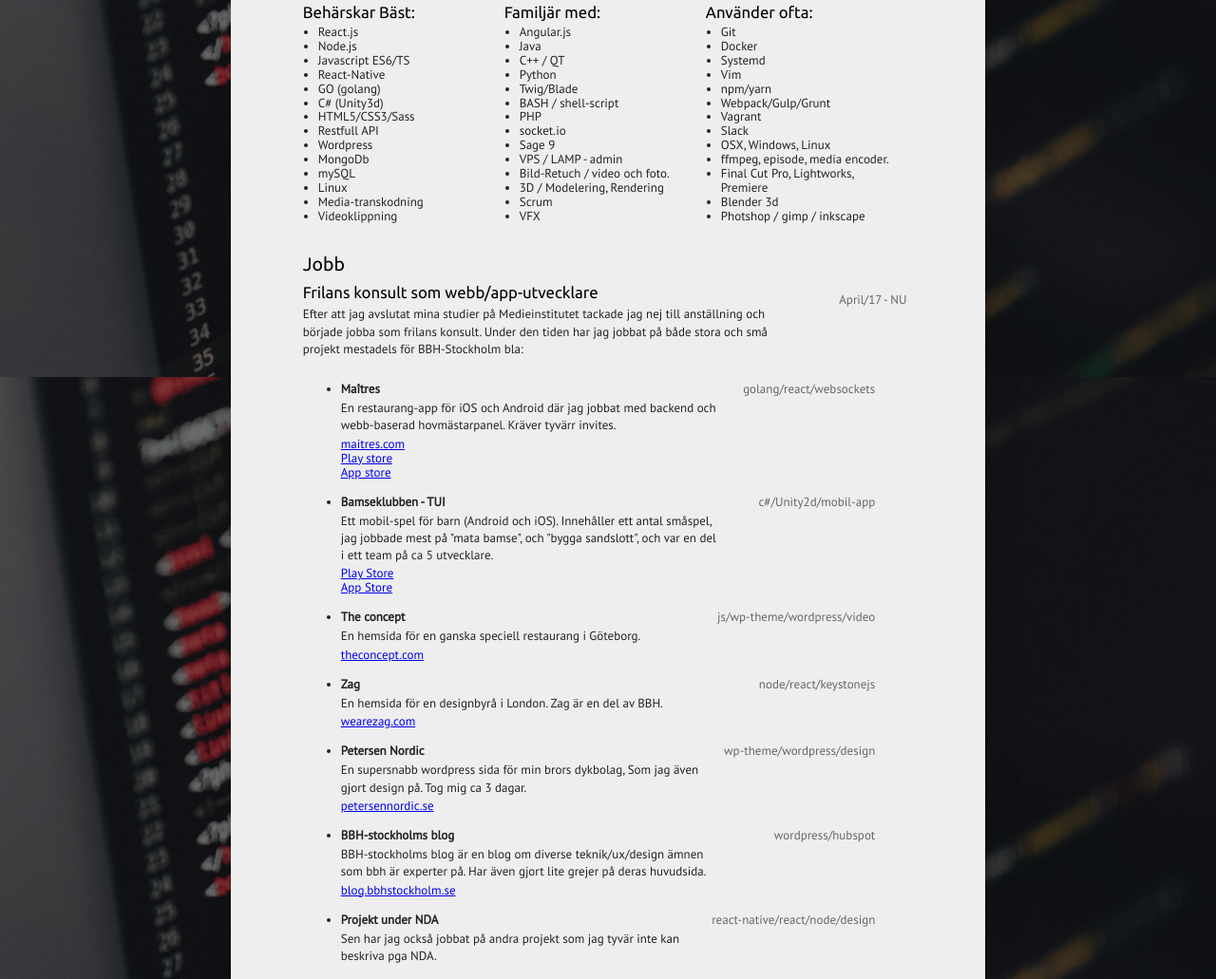
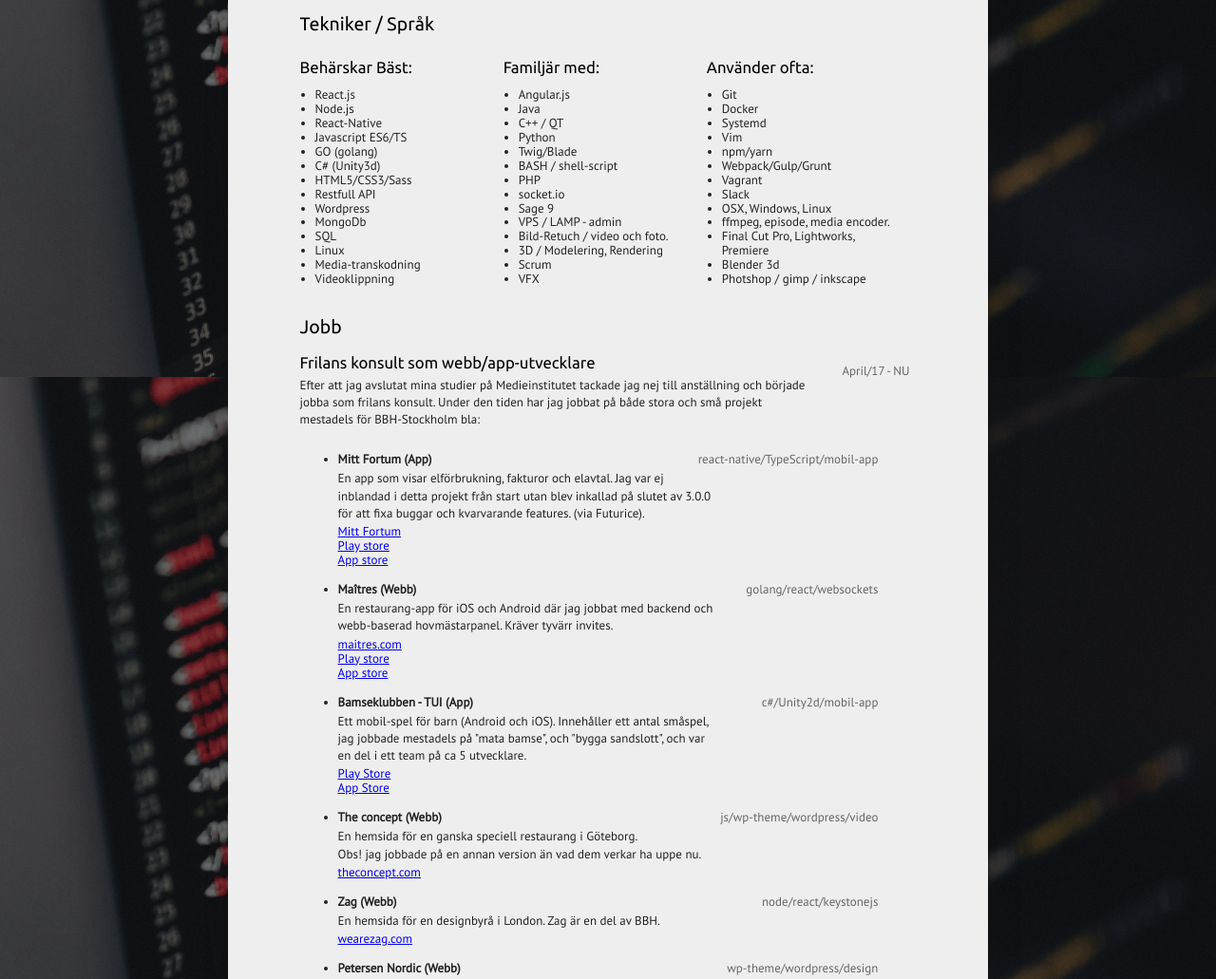
Before and after one commit to rickisen/cv, a plain HTML site: page webcv/index.html in a window 1280 px wide. Shown: the part 457-1488 px from the top of the page at 95% size. Drawn offline with nearby package versions, Linux system fonts and the light colour scheme; a web font is replaced by a local one.

Commit message:
Add fortum section, and fix some margins

```diff
--- a/webcv/index.html
+++ b/webcv/index.html
@@ -21,7 +21,7 @@
             <h3> Rickard Petersen </h3>
             <p>
               31 år<br>
-              Bosatt i Bromma/Stockholm <br>
+              Bosatt i Bromma / Stockholm <br>
             </p>
 
             <p>
@@ -49,7 +49,7 @@
         </header>
 
         <article class="clearfix" id="tekniker">
-          <header>
+          <header class="no-mobile">
             <h2>Tekniker / Språk</h2>
           </header>
 
@@ -58,15 +58,15 @@
             <ul>
               <li>React.js</li>
               <li>Node.js</li>
+              <li>React-Native</li>
               <li>Javascript ES6/TS</li>
-              <li>React-Native</li>
               <li>GO (golang)</li>
               <li>C# (Unity3d)</li>
               <li>HTML5/CSS3/Sass</li>
               <li>Restfull API</li>
               <li>Wordpress</li>
               <li>MongoDb</li>
-              <li>mySQL</li>
+              <li>SQL</li>
               <li>Linux</li>
               <li>Media-transkodning </li>
               <li>Videoklippning </li>
@@ -131,7 +131,19 @@
             </p>
             <ul>
               <li>
-                <h4>Maîtres <span class="secondary">golang/react/websockets</span></h4>
+                <h4>Mitt Fortum (App)<span class="secondary">react-native/TypeScript/mobil-app</span></h4>
+                <p>
+                  En app som visar elförbrukning, fakturor och elavtal.  Jag
+                  var ej inblandad i detta projekt från start utan blev
+                  inkallad på slutet av 3.0.0 för att fixa buggar
+                  och kvarvarande features. (via Futurice).
+                </p>
+                <a href="https://www.fortum.se/privat/kundservice/mitt-fortum" target="_blank">Mitt Fortum</a><br/>
+                <a href="https://play.google.com/store/apps/details?id=com.fortum" target="_blank">Play store</a><br/>
+                <a href="https://itunes.apple.com/se/app/mitt-fortum-sverige/id447333492" target="_blank">App store</a>
+              </li>
+              <li>
+                <h4>Maîtres (Webb)<span class="secondary">golang/react/websockets</span></h4>
                 <p>
                   En restaurang-app för iOS och Android där jag jobbat med
                   backend och webb-baserad hovmästarpanel. Kräver tyvärr invites.
@@ -141,34 +153,37 @@
                 <a href="https://itunes.apple.com/se/app/ma%C3%AEtres/id1211656820?mt=8" target="_blank">App store</a>
               </li>
               <li>
-                <h4>Bamseklubben - TUI <span class="secondary">c#/Unity2d/mobil-app</span></h4>
+                <h4>Bamseklubben - TUI (App)<span class="secondary">c#/Unity2d/mobil-app</span></h4>
                 <p>
                   Ett mobil-spel för barn (Android och iOS). Innehåller ett antal småspel, jag
-                  jobbade mest på "mata bamse", och "bygga sandslott", och var
+                  jobbade mestadels på "mata bamse", och "bygga sandslott", och var
                   en del i ett team på ca 5 utvecklare.
                 </p>
                 <a href="https://play.google.com/store/apps/details?id=com.tui.bamse.se" target="_blank">Play Store</a> <br/>
                 <a href="https://itunes.apple.com/se/app/bamseklubben-tui-barnspel/id1235584567?mt=8" target="_blank">App Store</a>
               </li>
               <li>
-                <h4>The concept<span class="secondary">js/wp-theme/wordpress/video</span></h4>
-                <p>En hemsida för en ganska speciell restaurang i Göteborg.</p>
+                <h4>The concept (Webb)<span class="secondary">js/wp-theme/wordpress/video</span></h4>
+                <p>
+                  En hemsida för en ganska speciell restaurang i Göteborg. </br>
+                  Obs! jag jobbade på en annan version än vad dem verkar ha uppe nu.
+                </p>
                 <a href="http://theconcept.com" target="_blank">theconcept.com</a>
               </li>
               <li>
-                <h4>Zag<span class="secondary">node/react/keystonejs</span></h4>
+                <h4>Zag (Webb)<span class="secondary">node/react/keystonejs</span></h4>
                 <p>
                   En hemsida för en designbyrå i London. Zag är en del av BBH.
                 </p>
                 <a href="http://wearezag.com" target="_blank">wearezag.com</a>
               </li>
               <li>
-                <h4>Petersen Nordic<span class="secondary">wp-theme/wordpress/design</span></h4>
+                <h4>Petersen Nordic (Webb)<span class="secondary">wp-theme/wordpress/design</span></h4>
                 <p> En supersnabb wordpress sida för min brors dykbolag, Som jag även gjort design på. Tog mig ca 3 dagar.</p>
                 <a href="http://www.petersennordic.se" target="_blank">petersennordic.se</a>
               </li>
               <li>
-                <h4>BBH-stockholms blog<span class="secondary">wordpress/hubspot</span></h4>
+                <h4>BBH-stockholms blog (Webb)<span class="secondary">wordpress/hubspot</span></h4>
                 <p>
                   BBH-stockholms blog är en blog om diverse teknik/ux/design ämnen som bbh är experter på.
                   Har även gjort lite grejer på deras huvudsida.
@@ -176,7 +191,7 @@
                 <a href="http://blog.bbhstockholm.se/" target="_blank">blog.bbhstockholm.se</a>
               </li>
               <li>
-                <h4>Projekt under NDA<span class="secondary">react-native/react/node/design</span></h4>
+                <h4>Projekt under NDA (App)<span class="secondary">react-native/react/node/design</span></h4>
                 <p>
                   Sen har jag också jobbat på andra projekt som jag tyvär inte kan beskriva pga NDA.
                 </p>
--- a/webcv/style.css
+++ b/webcv/style.css
@@ -31,9 +31,14 @@ h4, h5, h6 {
   font-weight:400;
 }
 
+header h2 {
+  margin:1em 0 0.5rem 0;
+}
+
+
 #paper {
-  width:21cm;
-  margin:1cm auto;
+  width:50rem;
+  margin:5rem auto;
   background-color:#eee;
   box-shadow: 5px 5px 20px rgba(20,20,20,0.5);
 }
@@ -54,7 +59,7 @@ h4, h5, h6 {
   margin:0 2.8rem;
 }
 
-#wrapper > header section h3{
+#wrapper > header section h3 {
   margin-top:2rem;
 }
 
@@ -71,8 +76,8 @@ h4, h5, h6 {
   width:33%;
 }
 
-#tekniker header h2 {
-  margin-top:1em;
+#tekniker h3 {
+  margin: 1em 0 0.5em 0;
 }
 
 #tekniker section ul {
@@ -141,10 +146,6 @@ h3 {
 h3 .right {
   font-weight:400;
   padding:0 1em 0 0 ;
-}
-
-h2 {
-  margin:2rem 0 -0.5rem 0;
 }
 
 #paper h1 {
@@ -244,6 +245,8 @@ h2 {
 
   #paper {
     box-shadow:none;
+    margin:1cm auto;
+    width:21cm;
     background-color: white;
   }
 
```
Also changed, not shown: webcv/bg-blue.jpg (added).
